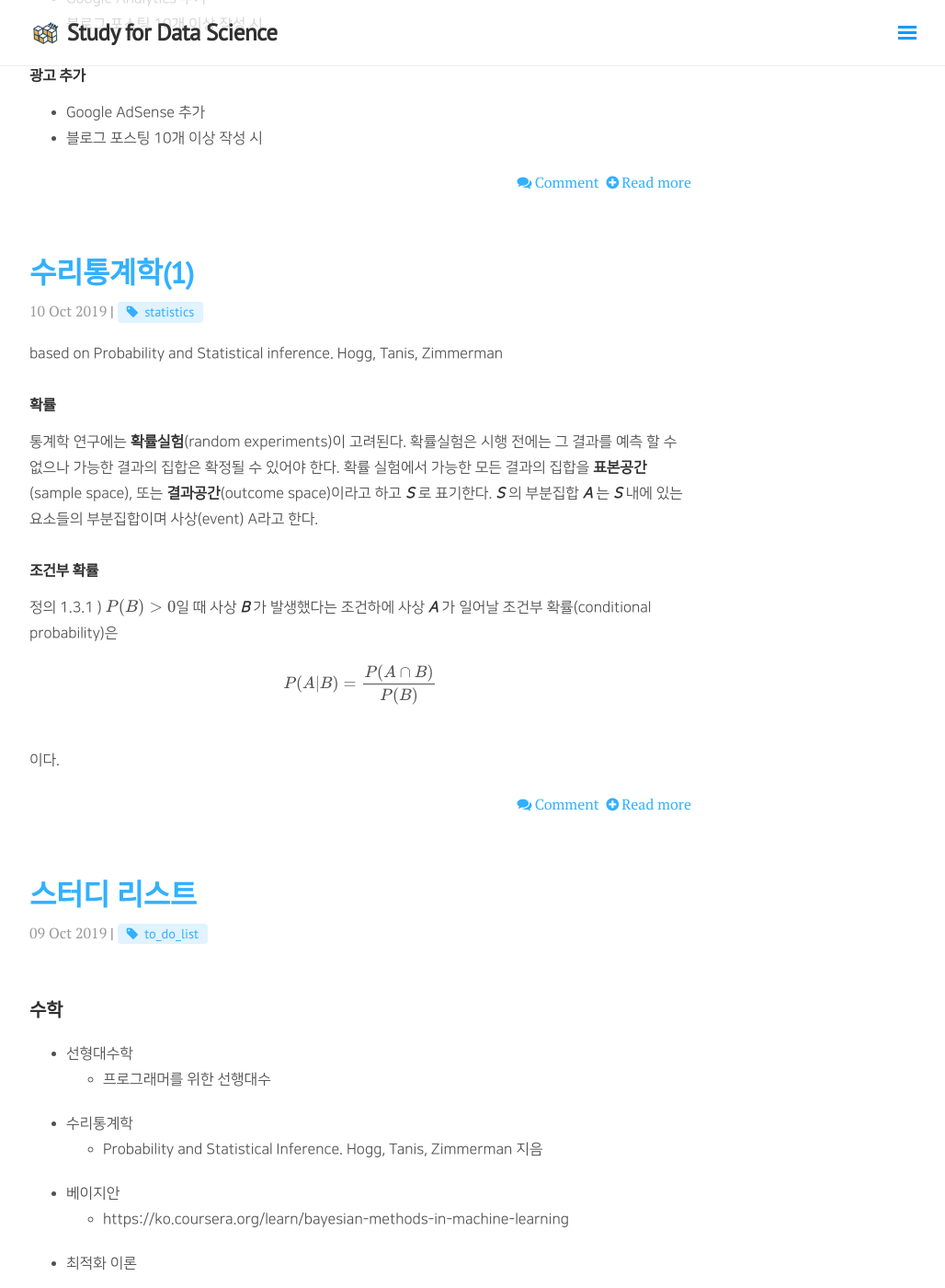
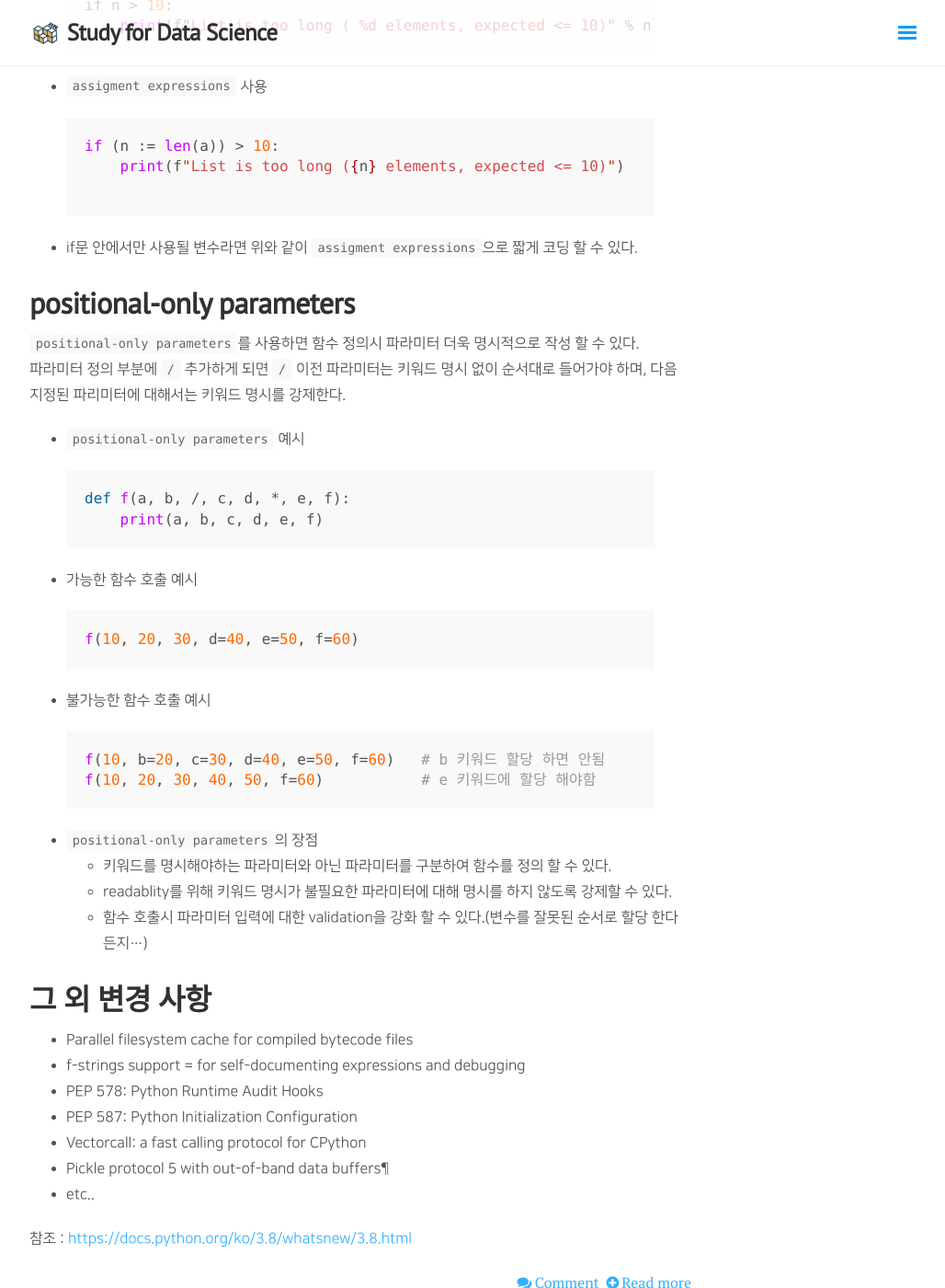
Before and after one commit to jin717/jin717.github.io, a Jekyll site: the page built from blog/index.html, in a window 1280 px wide and 1400 px high, scrolled down 500 px. Shown: the whole window at 92% size, without its empty margins (248-1276 px from the left). Built offline with Jekyll 4.4.1, drawn with Linux system fonts in a browser that asks for light colours; nearby versions of some CDN libraries; formulas are drawn with MathJax 3; the list of posts is cut into pages by our own code; comment, search, counter and statistics services are not loaded; some of the changed text lies outside the part shown.

Commit message:
add python category& add python3.8 리뷰

```diff
--- a/_config.yml
+++ b/_config.yml
@@ -45,11 +45,13 @@ nav:
     - { Deep learning: '/blog/categories/#deep_learning'}
     - { Statistics: '/blog/categories/#statistics'}
     - { Papers: '/blog/categories/#papers' }
+    - { Python: '/blog/categories/#python' }
     - { Data engineering: '/blog/categories/#data_engineering' }
     - { Algorithm: '/blog/categories/#algorithm' }
     - { Devops: '/blog/categories/#devops'}
 #    - { Categories: '/blog/categories/' }
     - { Others: '/blog/categories/#others' }
+
 
     - { Tags: '/blog/tags/' }
   About:
--- /dev/null
+++ b/_posts/python/2019-10-16-python3.8_review.md
@@ -0,0 +1,70 @@
+---
+layout: post
+title: python 3.8 리뷰
+category: python
+tags: [python3.8, assignment_epressions, positional-only_parameters ]
+comments: true
+---
+
+본 posting은 python 3.8 변경사항 중 `assignment expressions`와 `positional-only parameters`의 내용을 정리 했습니다.
+
+# assignment expressions
+
+`assigment expressions`을 사용하면 if문, while문의 조건부에서 변수를 직접 할당하여 사용할 수 있다.
+
+- `assigment expressions` 미사용
+{% highlight python %}
+n = len(a)
+if n > 10:
+    print(f"List is too long ( %d elements, expected <= 10)" % n)
+{% endhighlight %}
+
+- `assigment expressions` 사용
+{% highlight python %}
+
+if (n := len(a)) > 10:
+    print(f"List is too long ({n} elements, expected <= 10)")
+
+{% endhighlight %}
+
+   - if문 안에서만 사용될 변수라면 위와 같이 `assigment expressions`으로 짧게 코딩 할 수 있다.
+
+
+# positional-only parameters
+
+`positional-only parameters`를 사용하면 함수 정의시 파라미터 더욱 명시적으로 작성 할 수 있다.<br>
+파라미터 정의 부분에 `/` 추가하게 되면 `/` 이전 파라미터는 키워드 명시 없이 순서대로 들어가야 하며, 다음 지정된 파리미터에 대해서는 키워드 명시를 강제한다.
+
+- `positional-only parameters` 예시
+{% highlight python %}
+def f(a, b, /, c, d, *, e, f):
+    print(a, b, c, d, e, f)
+{% endhighlight %}
+
+- 가능한 함수 호출 예시
+{% highlight python %}
+f(10, 20, 30, d=40, e=50, f=60)
+{% endhighlight %}
+
+
+- 불가능한 함수 호출 예시
+{% highlight python %}
+f(10, b=20, c=30, d=40, e=50, f=60)   # b 키워드 할당 하면 안됨
+f(10, 20, 30, 40, 50, f=60)           # e 키워드에 할당 해야함
+{% endhighlight %}
+
+- `positional-only parameters`의 장점
+    - 키워드를 명시해야하는 파라미터와 아닌 파라미터를 구분하여 함수를 정의 할 수 있다.
+    - readablity를 위해 키워드 명시가 불필요한 파라미터에 대해 명시를 하지 않도록 강제할 수 있다.
+    - 함수 호출시 파라미터 입력에 대한 validation을 강화 할 수 있다.(변수를 잘못된 순서로 할당 한다든지...)
+
+# 그 외 변경 사항
+- Parallel filesystem cache for compiled bytecode files
+- f-strings support = for self-documenting expressions and debugging
+- PEP 578: Python Runtime Audit Hooks
+- PEP 587: Python Initialization Configuration
+- Vectorcall: a fast calling protocol for CPython
+- Pickle protocol 5 with out-of-band data buffers¶
+- etc..
+
+참조 : [https://docs.python.org/ko/3.8/whatsnew/3.8.html](https://docs.python.org/ko/3.8/whatsnew/3.8.html)
```
